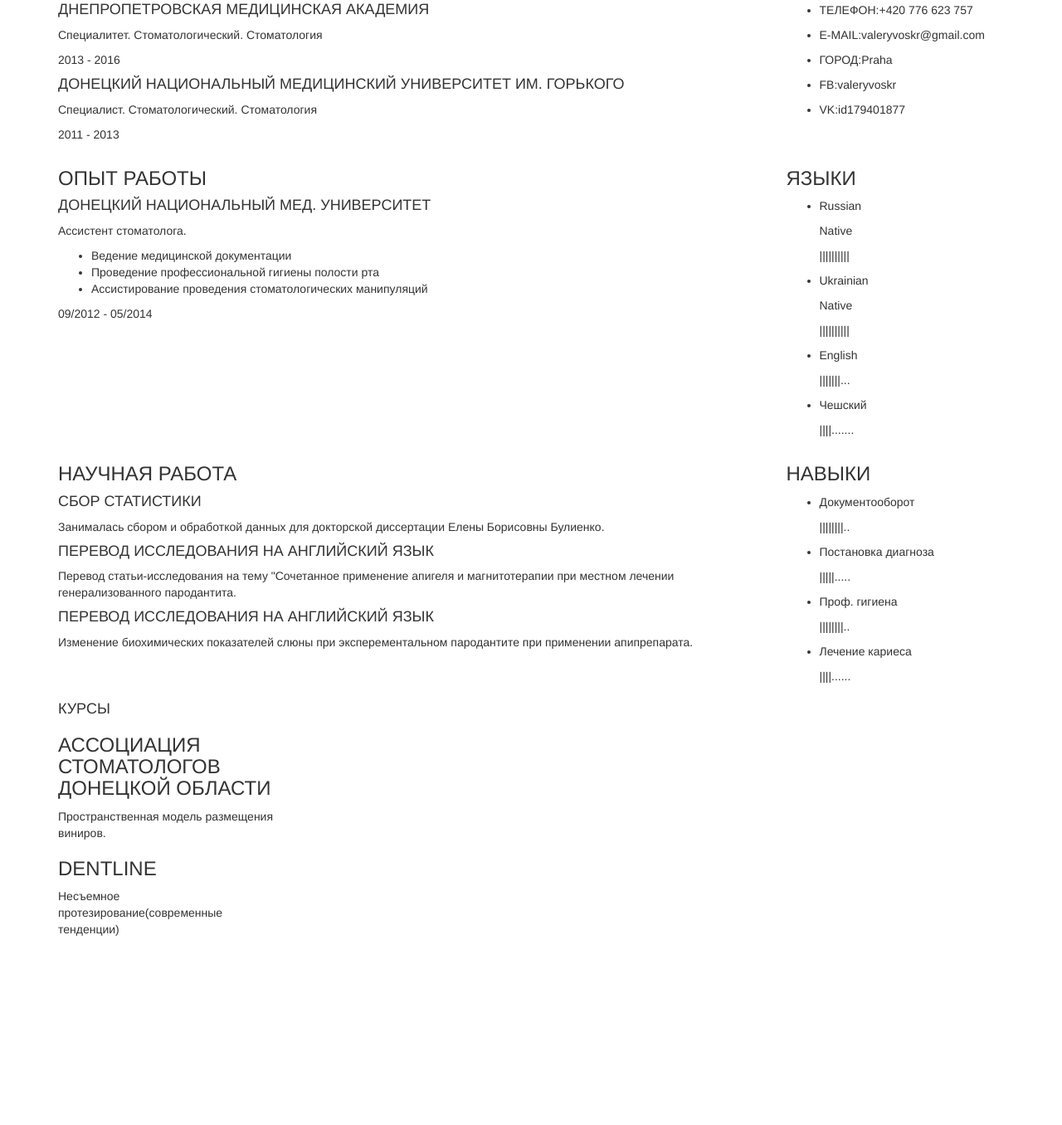
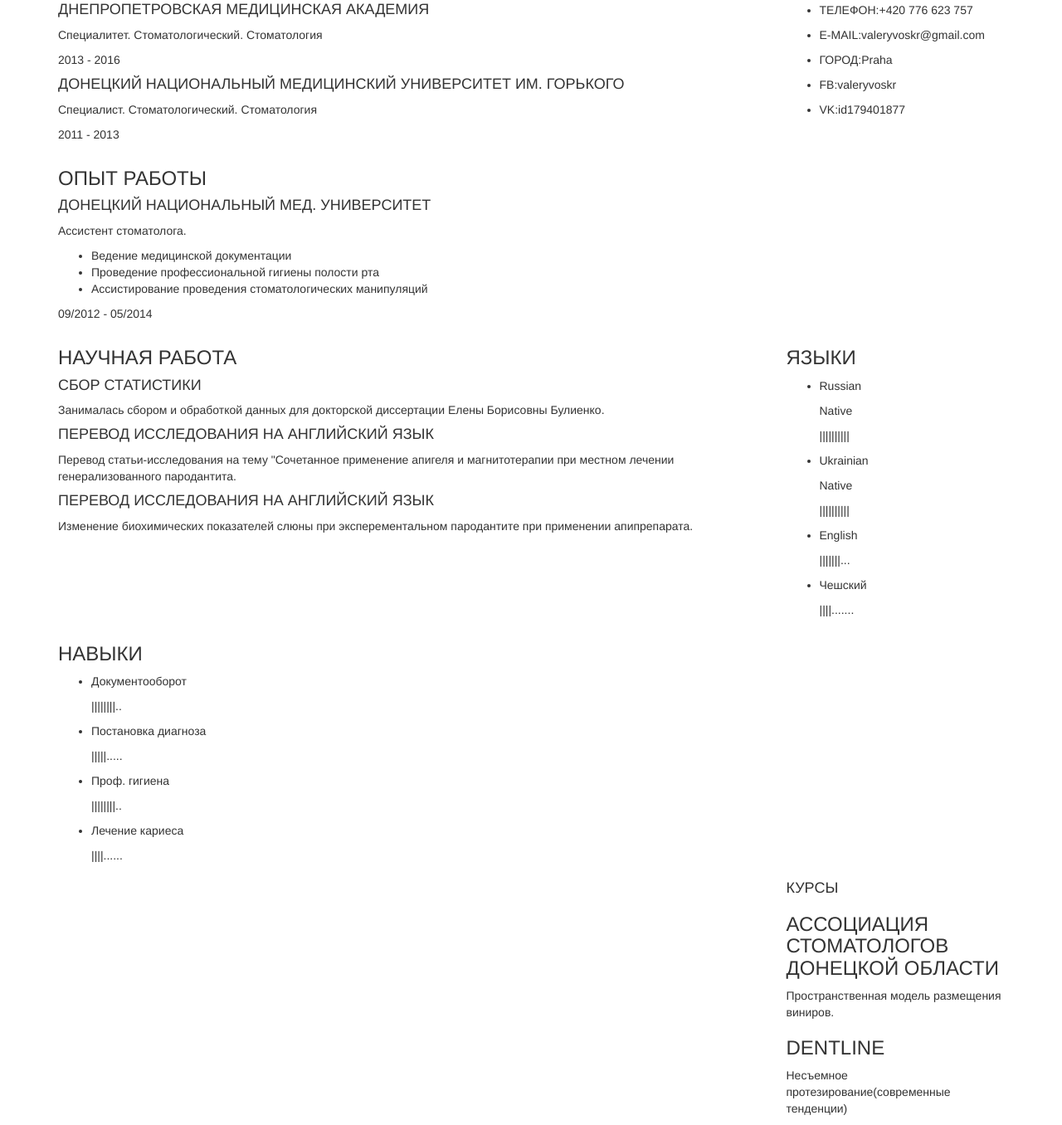
Before and after one commit to lordUser/portfolio, a Django app: page / in a window 1280 px wide. Shown: the part 297-1653 px from the top of the page at 83% size. Before the commit the page ends 1425 px from the top, so only its background shows below. Run offline with Django 3.2, Linux system fonts and the light colour scheme; some libraries are stand-ins or nearby versions.

Commit message:
index.html added classes. Start to write JS

```diff
--- a/portfolio/templates/portfolio/index.html
+++ b/portfolio/templates/portfolio/index.html
@@ -6,6 +6,10 @@
   <meta name="viewport" content="width=device-width, initial-scale=1">
   <link rel="stylesheet" href="//maxcdn.bootstrapcdn.com/bootstrap/3.2.0/css/bootstrap.min.css">
   <link rel="stylesheet" href="{% static 'style.css' %}">
+  <script
+    src="https://code.jquery.com/jquery-3.2.1.slim.min.js"
+    integrity="sha256-k2WSCIexGzOj3Euiig+TlR8gA0EmPjuc79OEeY5L45g="
+    crossorigin="anonymous"></script>
   <title>Document</title>
 </head>
 <body>
@@ -22,8 +26,8 @@
         </div>
       </header>
     </div>
-    <div class="row">
-        <div class="col-sm-12 col-md-9">
+    <div class="content row">
+        <div class="education col-sm-12 col-md-9">
           <h3>ОБРАЗОВАНИЕ</h3>
           <div>
             <div>
@@ -44,7 +48,7 @@
             </div>
           </div>
         </div>
-        <div class="col-sm-12 col-md-3">
+        <div class="contacts col-sm-12 col-md-3">
           <h3>КОНТАКТЫ</h3>
           <ul>
             <li><p><span>ТЕЛЕФОН:</span>+420 776 623 757</p></li>
@@ -54,7 +58,7 @@
             <li><p><span>VK:</span>id179401877</p></li>
           </ul>
         </div>
-        <div class="col-sm-12 col-md-9">
+        <div class="expirience col-sm-12 col-md-9">
           <h3>ОПЫТ РАБОТЫ</h3>
           <div>
             <div>
@@ -71,7 +75,26 @@
             </div>
           </div>
         </div>
-        <div class="col-sm-12 col-md-3">
+        <div class="science col-sm-12 col-md-9">
+          <h3>НАУЧНАЯ РАБОТА</h3>
+          <div>
+            <h4>СБОР СТАТИСТИКИ</h4>
+            <p>Занималась сбором и обработкой данных для докторской диссертации
+      Елены Борисовны Булиенко.</p>
+          </div>
+          <div>
+            <h4>ПЕРЕВОД ИССЛЕДОВАНИЯ НА АНГЛИЙСКИЙ ЯЗЫК</h4>
+            <p>Перевод статьи-исследования на тему "Сочетанное применение
+      апигеля и магнитотерапии при местном лечении генерализованного
+      пародантита.</p>
+          </div>
+          <div>
+            <h4>ПЕРЕВОД ИССЛЕДОВАНИЯ НА АНГЛИЙСКИЙ ЯЗЫК</h4>
+            <p>Изменение биохимических показателей слюны при эксперементальном
+      пародантите при применении апипрепарата.</p>
+          </div>
+        </div>
+        <div class="languages col-sm-12 col-md-3">
           <h3>ЯЗЫКИ</h3>
           <ul>
             <li>
@@ -110,26 +133,7 @@
             </li>
           </ul>
         </div>
-        <div class="col-sm-12 col-md-9">
-          <h3>НАУЧНАЯ РАБОТА</h3>
-          <div>
-            <h4>СБОР СТАТИСТИКИ</h4>
-            <p>Занималась сбором и обработкой данных для докторской диссертации
-      Елены Борисовны Булиенко.</p>
-          </div>
-          <div>
-            <h4>ПЕРЕВОД ИССЛЕДОВАНИЯ НА АНГЛИЙСКИЙ ЯЗЫК</h4>
-            <p>Перевод статьи-исследования на тему "Сочетанное применение
-      апигеля и магнитотерапии при местном лечении генерализованного
-      пародантита.</p>
-          </div>
-          <div>
-            <h4>ПЕРЕВОД ИССЛЕДОВАНИЯ НА АНГЛИЙСКИЙ ЯЗЫК</h4>
-            <p>Изменение биохимических показателей слюны при эксперементальном
-      пародантите при применении апипрепарата.</p>
-          </div>
-        </div>
-        <div class="col-sm-12 col-md-3">
+        <div class="skills col-sm-12 col-md-3">
           <h3>НАВЫКИ</h3>
           <ul>
             <li>
@@ -166,7 +170,7 @@
             </li>
           </ul>
         </div>
-        <div class="col-sm-12 col-md-3">
+        <div class="courses col-sm-12 col-md-3 col-md-offset-9">
           <h4>КУРСЫ</h4>
           <div>
             <h3>АССОЦИАЦИЯ СТОМАТОЛОГОВ ДОНЕЦКОЙ ОБЛАСТИ</h3>
@@ -180,5 +184,20 @@
       </div>
     </div>
   </div>
+
+  <script>
+    $(document).ready(function(){
+      var width = document.documentElement.clientWidth;
+      var parent = document.querySelector('.content'),
+          lang = document.querySelector('.languages'),
+          skills = document.querySelector('.skills'),
+          science = document.querySelector('.science');
+      var mover = {
+        langUp: function(elem, target) {
+          parent.insertBefore(elem, target);
+        }
+      }
+    })
+  </script>
 </body>
 </html>
```
